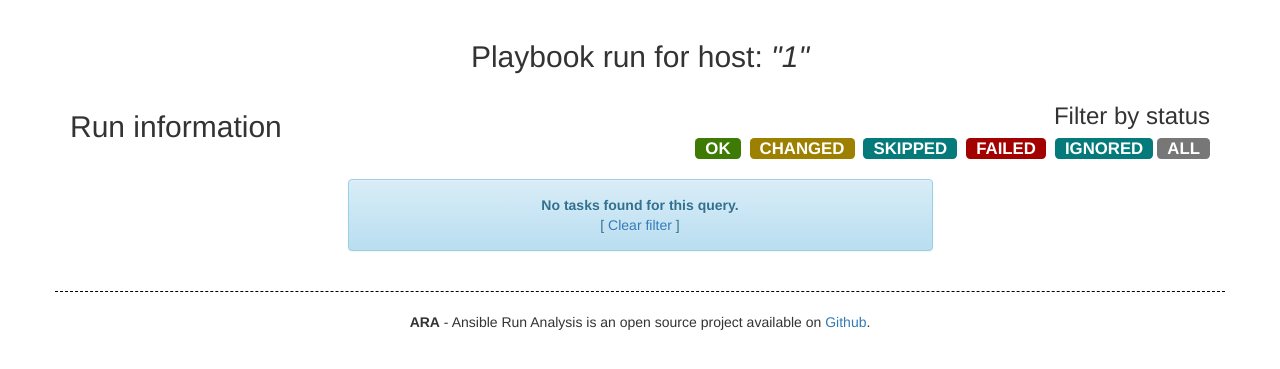
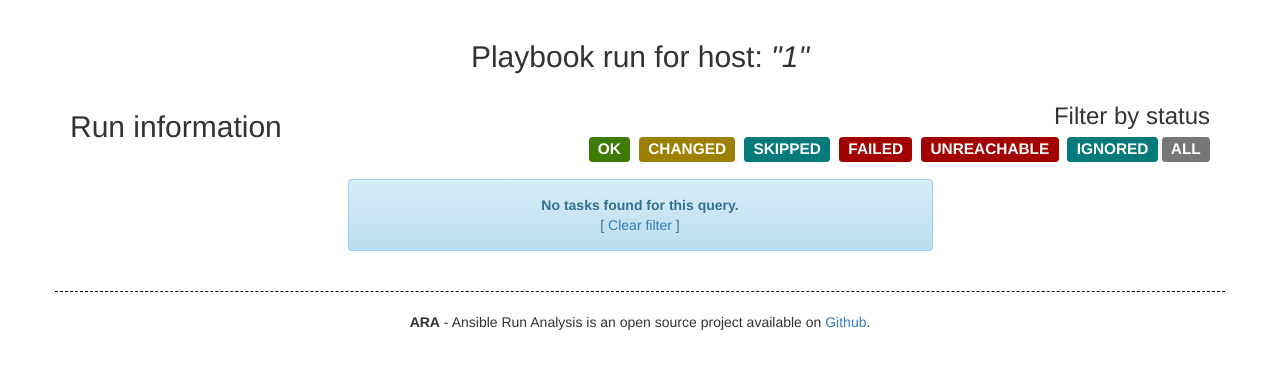
Before and after one commit to ansible-community/ara, a Flask app: page /host/1 in a window 1280 px wide. Shown: the part 52-421 px from the top of the page. Run offline with Flask 2, Linux system fonts and the light colour scheme; data that the repository does not hold is empty; parts of the project's set-up code (start-up, migrations or seed data) failed here and were passed over; some libraries are stand-ins or nearby versions.

Commit message:
Add support for unreachable hosts

```diff
--- a/ara/callback/ara.py
+++ b/ara/callback/ara.py
@@ -73,8 +73,9 @@ class CallbackModule(CallbackBase):
             'duration': duration,
             'result': json.dumps(result._result),
             'changed': result._result['changed'],
+            'failed': result._result['failed'],
             'skipped': result._result['skipped'],
-            'failed': result._result['failed'],
+            'unreachable': result._result['unreachable'],
             'ignore_errors': self.task.ignore_errors or False
         })
         db.session.add(data)
@@ -89,6 +90,7 @@ class CallbackModule(CallbackBase):
                 'playbook_uuid': self.playbook_uuid,
                 'host': host,
                 'changed': host_stats['changed'],
+                'unreachable': host_stats['unreachable'],
                 'failures': host_stats['failures'],
                 'ok': host_stats['ok'],
                 'skipped': host_stats['skipped']
@@ -113,7 +115,7 @@ class CallbackModule(CallbackBase):
         result.task_start = self.task_start
         result.task_end = datetime.datetime.now()
 
-        status_keys = ['changed', 'failed', 'skipped']
+        status_keys = ['changed', 'failed', 'skipped', 'unreachable']
         for status in status_keys:
             if status not in result._result:
                 result._result[status] = False
--- a/ara/models.py
+++ b/ara/models.py
@@ -40,8 +40,9 @@ class Tasks(db.Model):
     duration = db.Column(db.String)
     result = db.Column(db.Text)
     changed = db.Column(db.Integer)
+    failed = db.Column(db.Integer)
     skipped = db.Column(db.Integer)
-    failed = db.Column(db.Integer)
+    unreachable = db.Column(db.Integer)
     ignore_errors = db.Column(db.Integer)
 
     def __repr__(self):
@@ -56,6 +57,7 @@ class Stats(db.Model):
     failures = db.Column(db.Integer)
     ok = db.Column(db.Integer)
     skipped = db.Column(db.Integer)
+    unreachable = db.Column(db.Integer)
 
     def __repr__(self):
         return '<Stats %r>' % self.host
--- a/ara/templates/host.html
+++ b/ara/templates/host.html
@@ -9,12 +9,13 @@
     <div class="col-md-6">
         <h2>Run information</h2>
     </div>
-    <div class="col-md-6 text-right">
+    <div class="col-md-12 text-right">
         <h3>Filter by status</h3>
         <a href="/host/{{ host }}/ok"><label class="label status-filter OK" style="margin-right: 5px;">OK</label></a>
         <a href="/host/{{ host }}/changed"><label class="label status-filter CHANGED" style="margin-right: 5px;">CHANGED</label></a>
         <a href="/host/{{ host }}/skipped"><label class="label status-filter SKIPPED" style="margin-right: 5px;">SKIPPED</label></a>
         <a href="/host/{{ host }}/failed"><label class="label status-filter FAILED" style="margin-right: 5px;">FAILED</label></a>
+        <a href="/host/{{ host }}/unreachable"><label class="label status-filter UNREACHABLE" style="margin-right: 5px;">UNREACHABLE</label></a>
         <a href="/host/{{ host }}/ignored"><label class="label status-filter SKIPPED" >IGNORED</label></a>
         <a href="/host/{{ host }}"><label class="label status-filter label-default" >ALL</label></a>
     </div>
--- a/ara/templates/layout.html
+++ b/ara/templates/layout.html
@@ -23,7 +23,7 @@
                 background-color: #9d8000;
             }
             .UNREACHABLE {
-                background-color: #9d8000;
+                background-color: #a30000;
             }
 
             tr.results {
@@ -42,9 +42,7 @@
             }
 
             .label.status-filter {
-                font-size: 120%;
-                padding-bottom: 1px;
-                padding-top: 1px;
+                font-size: 110%;
             }
         </style>
     </head>
--- a/ara/utils.py
+++ b/ara/utils.py
@@ -49,6 +49,8 @@ def jinja_pick_status(row):
         return 'SKIPPED'
     if row.failed:
         return 'FAILED'
+    if row.unreachable:
+        return 'UNREACHABLE'
     return 'OK'
 
 
@@ -92,6 +94,7 @@ def status_to_query(status=None):
             },
             'failed': {'failed': 1},
             'skipped': {'skipped': 1},
+            'unreachable': {'unreachable': 1}
         }[status]
     else:
         return None
```
Also changed, not shown: ara/templates/playbook.html (+7 -4 lines), ara/templates/run.html (+7 -4 lines).
